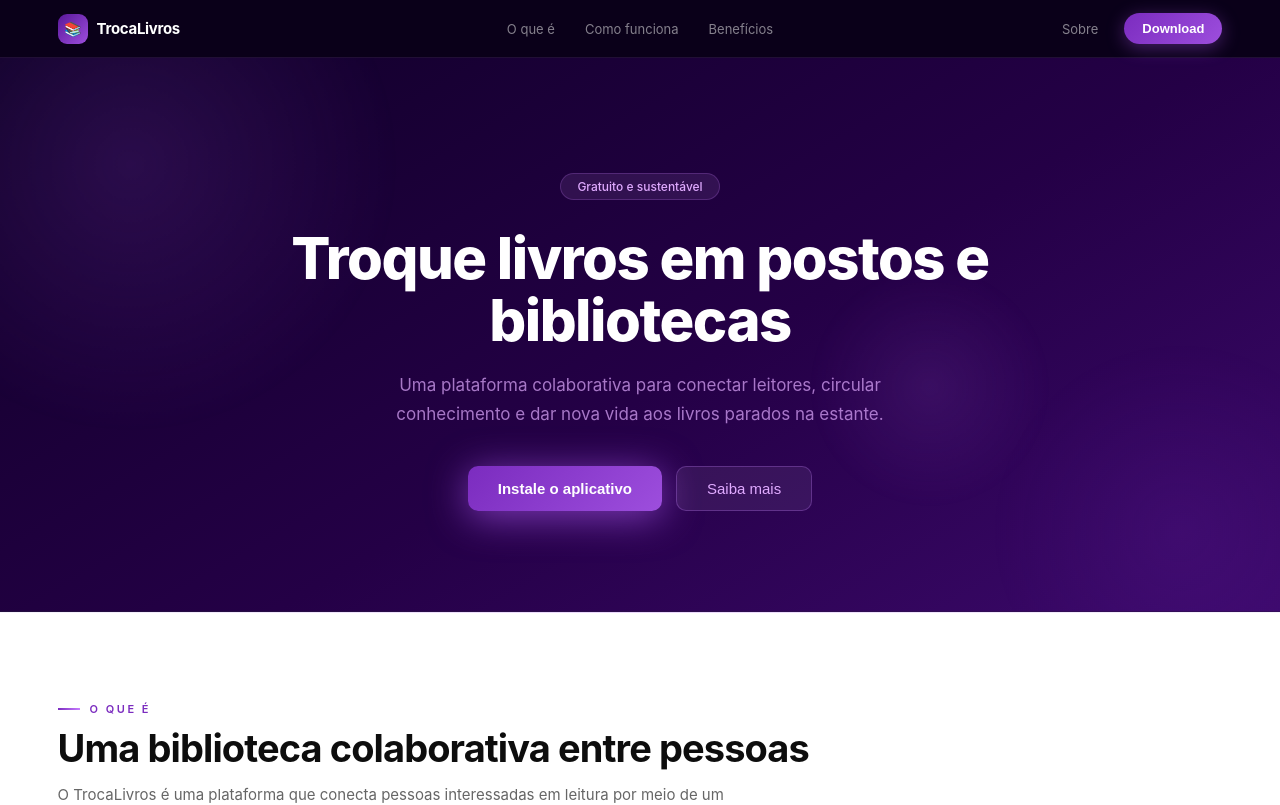
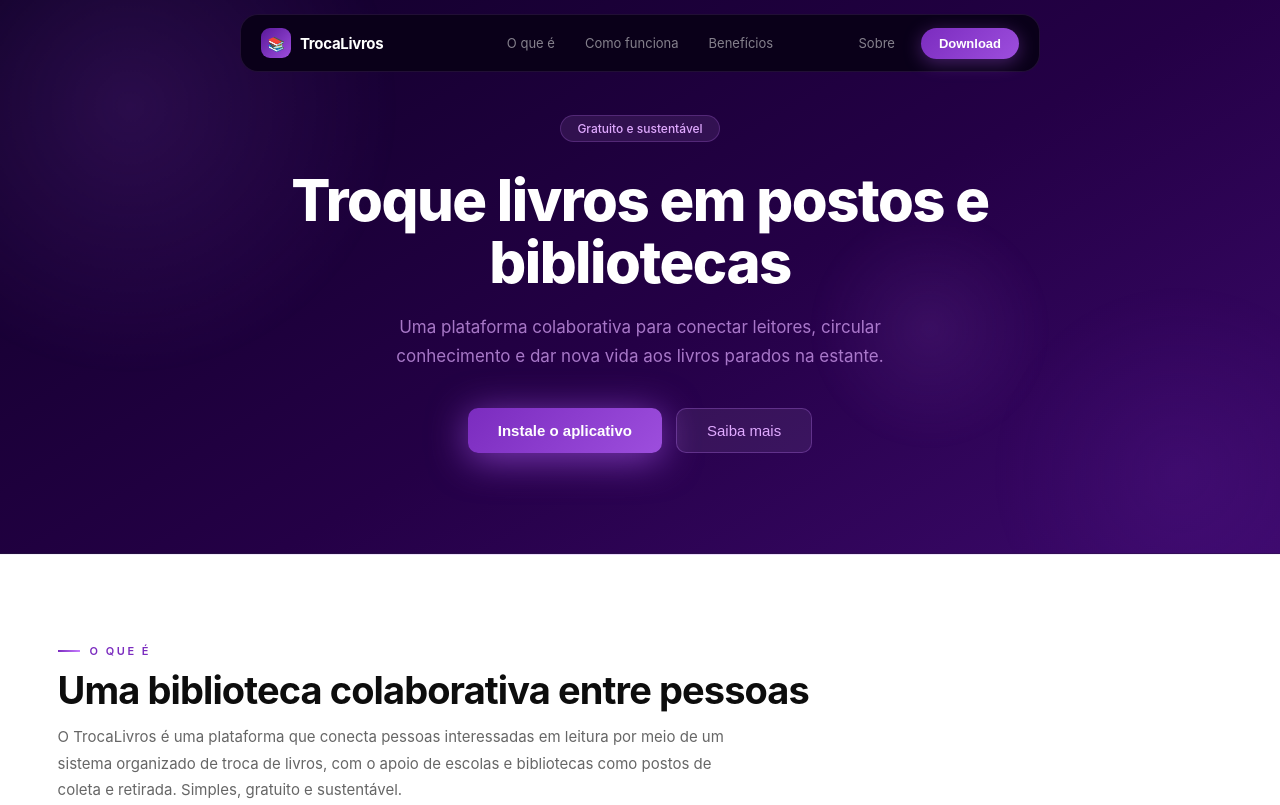
Before and after one commit to KauaMHAS/Site-TCC, an Angular app: page / in a window 1280 px wide. Shown: the top 805 px of the page. Built offline with nearby package versions, Linux system fonts and the light colour scheme.

Commit message:
Mudanca do header

```diff
--- a/src/app/header/header.css
+++ b/src/app/header/header.css
@@ -1,19 +1,26 @@
 nav {
   background: rgba(10, 0, 25, 1);
-  border-bottom: 1px solid rgba(199, 125, 255, 0.12);
-  padding: 0 var(--px);
+  border: 1px solid rgba(199, 125, 255, 0.12);
+  border-radius: 18px;
+  padding: 0 20px;
   display: flex;
   align-items: center;
   justify-content: space-between;
   height: 58px;
-  position: sticky;
-  top: 0;
+  position: fixed;
+  top: 14px;
+  left: 50%;
+  transform: translateX(-50%);
+  width: calc(100% - 48px);
+  max-width: 800px;
   z-index: 100;
+  transition: background 0.3s, box-shadow 0.3s;
 }
 
 nav.scrolled {
   background: rgba(10, 0, 25, 0.80);
-  backdrop-filter: blur(2px);
+  backdrop-filter: blur(12px);
+  box-shadow: 0 8px 32px rgba(0, 0, 0, 0.35), 0 0 0 1px rgba(199, 125, 255, 0.15);
 }
 
 .nav-logo {
```
